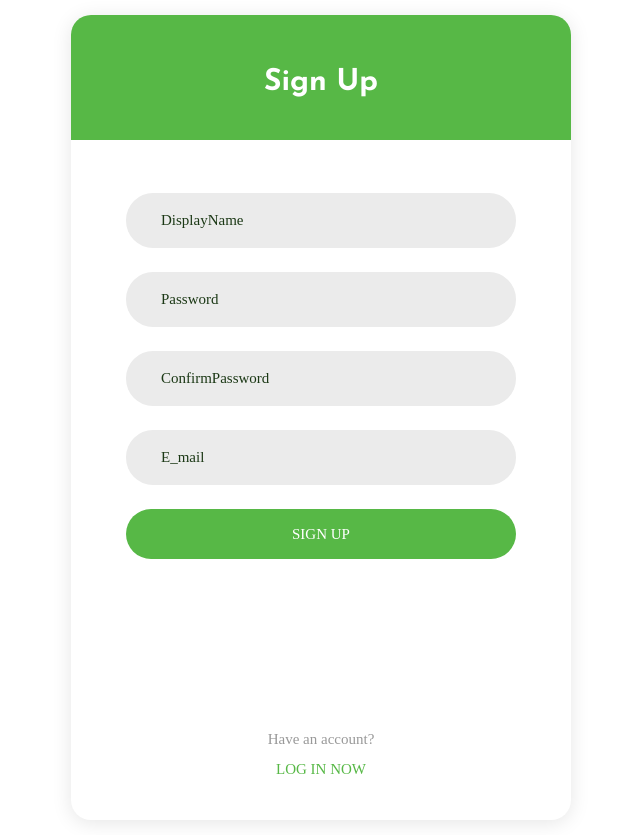
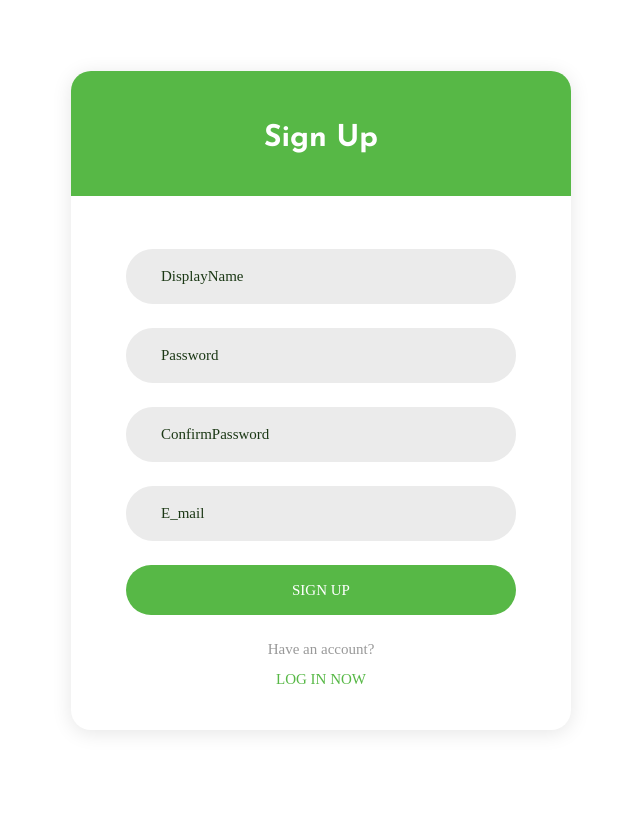
Before and after one commit to mhamido/cs314-ticket-support-system, a PHP site: page /signup.php in a window 1280 px wide. Shown: the whole page, without its empty margins (319-959 px from the left). After the commit the page ends 733 px from the top, so only its background shows below. Run offline with PHP 8.4, Linux system fonts and the light colour scheme; some web fonts are replaced.

Commit message:
Update signup.php

```diff
--- a/signup.php
+++ b/signup.php
@@ -52,9 +52,9 @@
 							<button class="login100-form-btn">
 								Sign Up
 							</button>
-						</div>
+						</div><br>
 
-						<div class="flex-col-c p-t-170 p-b-40">
+						<div class="flex-col-c p-b-40">
                         	<span class="txt1 p-b-9">
                             	Have an account?
                        		</span>
```
